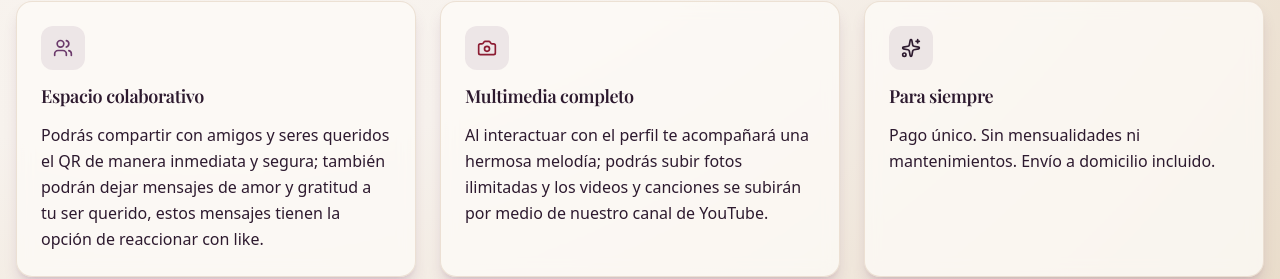
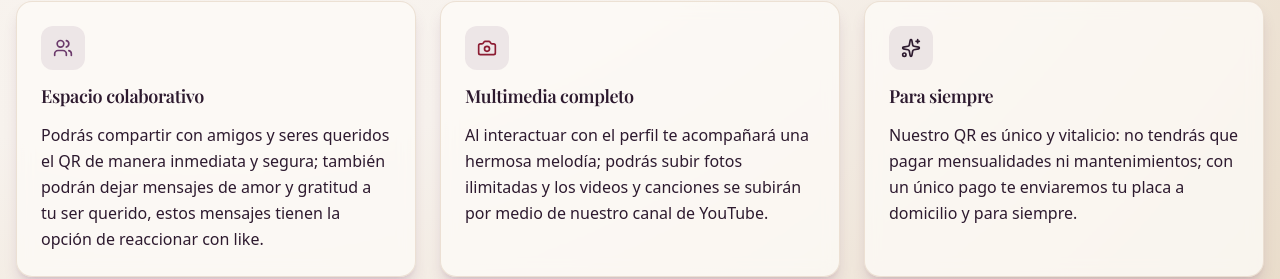
Before and after one commit to SantiagoClavijoSoto/memorias_qr, a React (Vite) app: page / in a window 1280 px wide. Shown: the part 1220-1499 px from the top of the page. Built offline with nearby package versions, Linux system fonts and the light colour scheme.

Commit message:
chore: update lifetime offer copy

```diff
--- a/src/features/home/data.tsx
+++ b/src/features/home/data.tsx
@@ -39,7 +39,7 @@ export const collaborationCards: InfoCard[] = [
   {
     icon: <Sparkles className="h-5 w-5 text-accent-foreground" />,
     title: "Para siempre",
-    desc: "Pago único. Sin mensualidades ni mantenimientos. Envío a domicilio incluido.",
+    desc: "Nuestro QR es único y vitalicio: no tendrás que pagar mensualidades ni mantenimientos; con un único pago te enviaremos tu placa a domicilio y para siempre.",
   },
 ];
 
```
